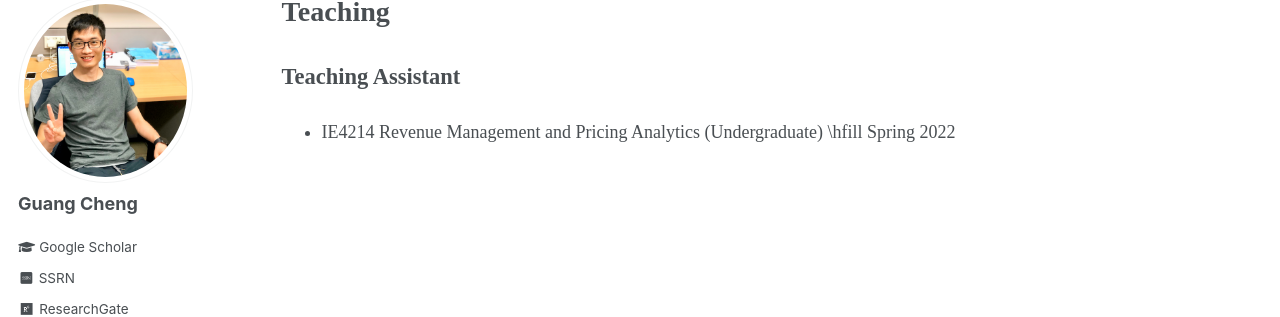
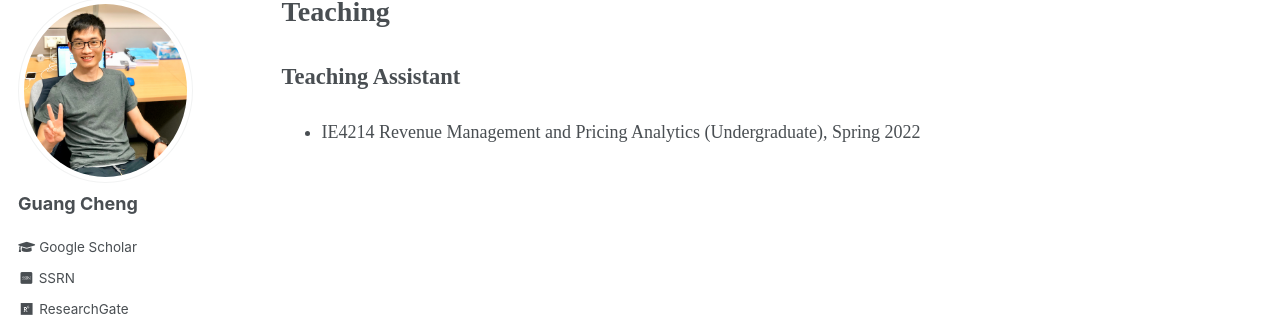
Before and after one commit to gcheng-nus/gcheng-nus.github.io, a Jekyll site: the page built from _pages/teaching.md, in a window 1280 px wide. Shown: the part 120-437 px from the top of the page. Built offline with Jekyll 4.4.1, drawn with Linux system fonts in a browser that asks for light colours; some web fonts are replaced.

Commit message:
add teaching

```diff
--- a/_data/navigation.yml
+++ b/_data/navigation.yml
@@ -1,4 +1,4 @@
-# main links links
+# main links
 main:
 
   - title: "Education"
--- a/_pages/teaching.md
+++ b/_pages/teaching.md
@@ -8,7 +8,7 @@ author_profile: true
 
 <h2 style="margin-top: 1em;">Teaching Assistant</h2>
 <ul>
-	<li>IE4214 Revenue Management and Pricing Analytics (Undergraduate) \hfill Spring 2022</li>
+	<li>IE4214 Revenue Management and Pricing Analytics (Undergraduate), Spring 2022</li>
 </ul>
 
 </body>
```
